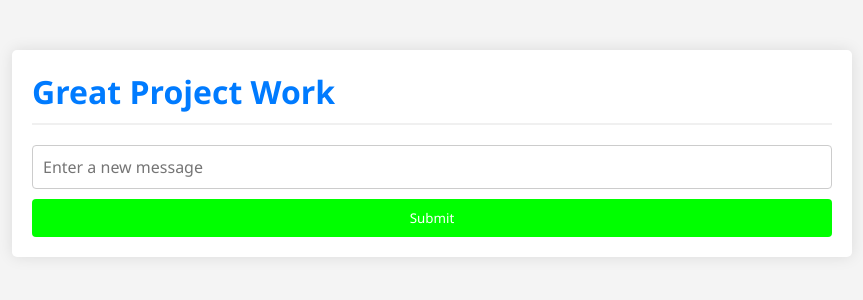
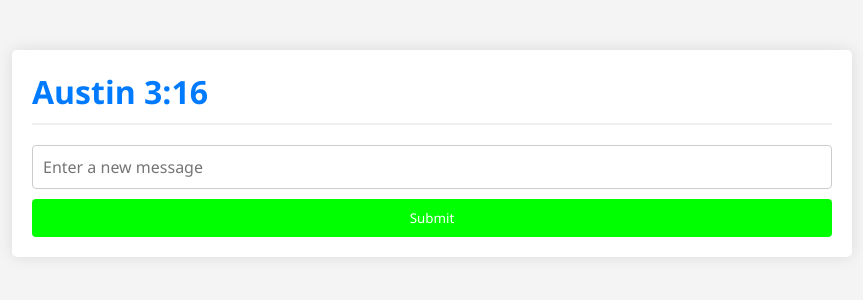
Before and after one commit to sanjaymah4/Flask-mysql, a Flask app: page / in a window 1280 px wide. Shown: the top 300 px of the page, without its empty margins (208-1071 px from the left). Run offline with Flask 2, Linux system fonts and the light colour scheme; data that the repository does not hold is empty; some libraries are stand-ins or nearby versions.

Commit message:
Update index.html

```diff
--- a/templates/index.html
+++ b/templates/index.html
@@ -93,7 +93,7 @@
 
 <body>
     <div class="container">
-        <h1>Great Project Work</h1>
+        <h1>Austin 3:16 </h1>
         {% for message in messages %}
             <p>{{ message[0] }}</p>
         {% endfor %}
```
